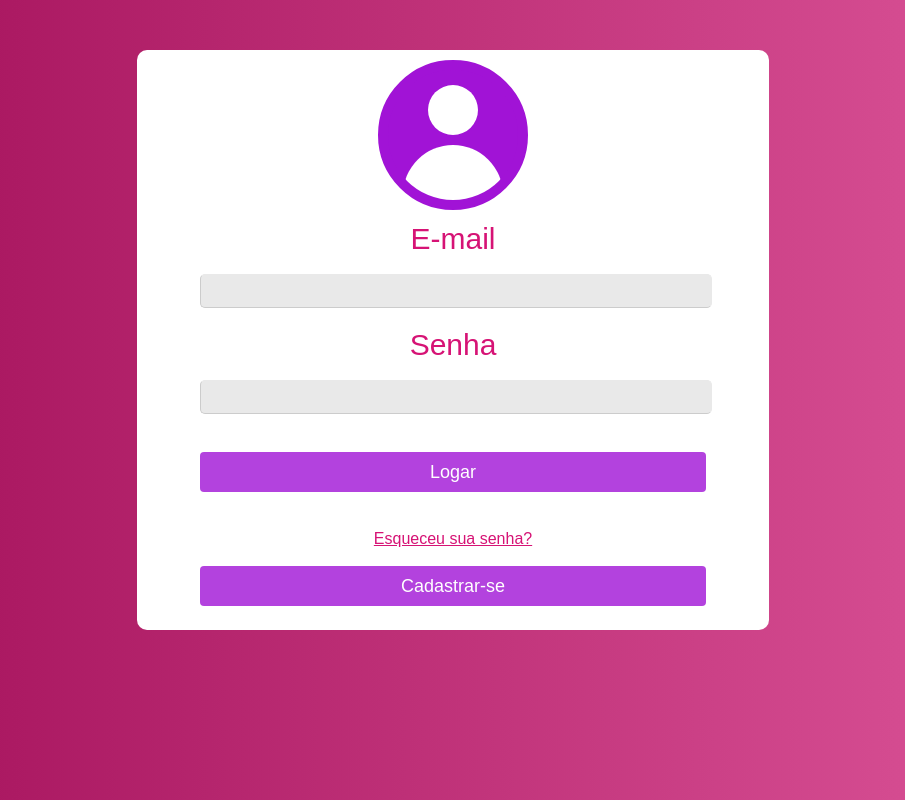
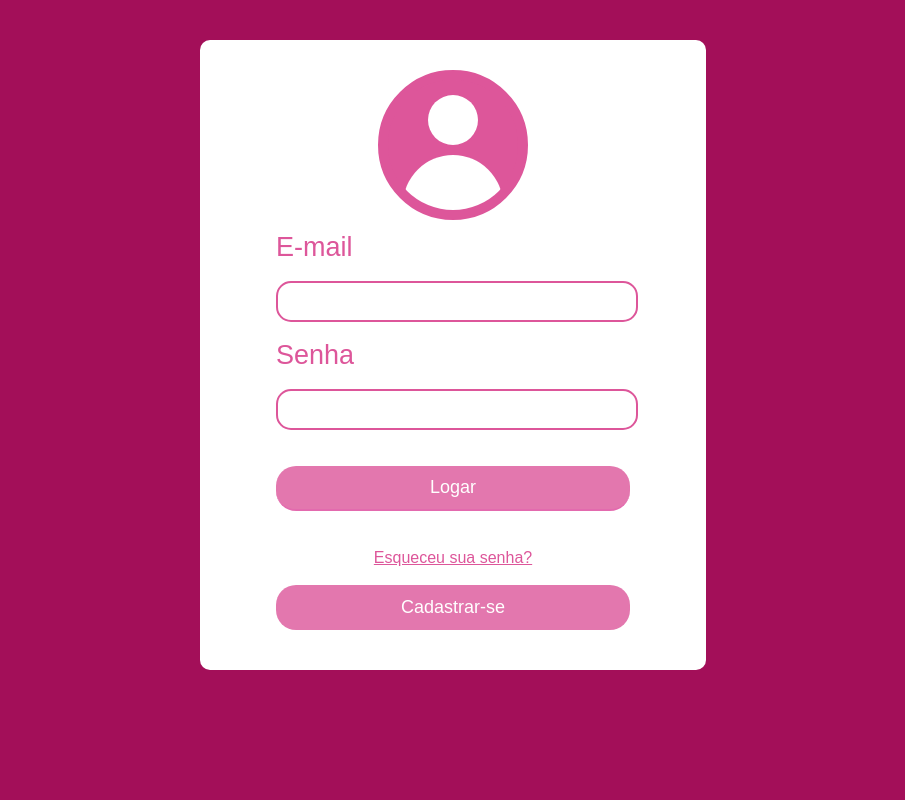
Before and after one commit to davioliveira-dev/ProjetoSistemaCabeleireiro, a PHP site: page /login.php in a window 1280 px wide. Shown: the whole page, without its empty margins (187-1092 px from the left). Run offline with PHP 8.4, Linux system fonts and the light colour scheme.

Commit message:
Estilos alterados CSS!

```diff
--- a/login.css
+++ b/login.css
@@ -1,18 +1,18 @@
 body{
-    background-image: linear-gradient(to left, #DD569A, #A30F59);
+    background: #A30F59;
 }
 .box{
-	width: 50%;
-	height: 580px;
+	width: 40%;
+	height: 630px;
 	margin: 0 auto;
 	border-radius: 10px;
     background-color: white;
 }
 .cont {
-    width: 80% ;
+    width: 70% ;
     margin: 0 auto;
-    margin-top: 50px;
-  }
+    margin-top: 40px;
+}
 .form{
     width: 100%;
     font-family: Arial, Helvetica, sans-serif;
@@ -22,14 +22,14 @@ body{
     display: inline-block;
     width: 150px;
     height: 150px;
-    background: #A113D6;
+    background: #DD569A;
     border-radius: 50%;
     position: relative;
-    border: 10px solid #A113D6;
+    border: 10px solid #DD569A;
     overflow: hidden;
     box-sizing: border-box;
     top: 10px;
-
+    margin-top: 20px;
 }
 .user::before{
     content: '';
@@ -54,56 +54,68 @@ body{
     top: 75px;
 }
 .login{
-    display: flex;
+    position: relative;
+    display: block;
     flex-direction: row;
-    justify-content: center;
+    justify-content: left;
     align-items: center;
-    font-size: 30px;
-    color: #D61375;
+    font-size: 27px;
+    color: #DD569A;
 }
 .senha{
-    display: flex;
+    position: relative;
+    display: block;
     flex-direction: row;
-    justify-content: center;
+    justify-content: left;
     align-items: center;
-    font-size: 30px;
-    color: #D61375;
+    font-size: 27px;
+    color: #DD569A;
 }
 .input{
     width: 100%;
-    color: #292929;
+    color: #DD569A;
     font-size: 18px;
-    background-color: #E9E9E9;
-    border: 1px solid #E9E9E9;
+    font-variant:bold;
+    background-color: #FFF;
+    border:2px solid #DD569A;
     -moz-border-radius: 5px;
     -webkit-border-radius: 5px;
-    border-radius: 5px;
-    height: 30px;
-    margin-bottom: 20px;
-    border-bottom: 1px solid #ccc;
-    border-left: 1px solid #ccc;
+    border-radius: 15px;
+    height: 35px;
+    margin-bottom: 0px;
+    border-bottom: 2px solid #DD569A;
+    border-left: 2px solid #DD569A;
     text-indent: 20px;
-    text-align: center;
-    font-style: bold;
+    font-weight: bold;
+    z-index: 2;
+    display: block;
 }
-
+input:focus, input:valid{
+    outline: none;
+    border-bottom: 2px solid #DD469A;
+}
+input:focus + label, input:valid + label{
+    top:-40px;
+    font-size: 17px;
+}
 .submit {
     width: 100%;
     font-size: 18px;
     border-radius: 4px;
     color: #fff;
-    height: 40px;
+    height: 45px;
     opacity: .8;
     margin-bottom: 20px;
     cursor: pointer;
-    background: #A113D6;
+    background: #DD569A;
     display: block;
     border: none;
     transition: 1s;
     top: 25px;
+    border-radius: 20px;
 }
 .submit:hover {
-    opacity: 2;
+    background: #A30F59;
 }
 a{
     text-decoration: none;
@@ -113,7 +125,10 @@ a{
     flex-direction: row;
     justify-content: center;
     align-items: center;
-    color:#D61375;
+    color:#DD569A;
     cursor: pointer;
     text-decoration-line:underline;
 }
+.ems:hover{
+    opacity: 3;
+}
--- a/login.php
+++ b/login.php
@@ -2,6 +2,7 @@
 <html>
     <head>
         <meta charset="utf-8">
+        <link rel="stylesheet" type="text/css" href="reset.css">
         <link rel="stylesheet" type="text/css" href="login.css">
         <title>Salão de Cabelereiro</title>
     </head>
--- /dev/null
+++ b/reset.css
@@ -0,0 +1,4 @@
+textarea:focus, input:focus, select:focus {
+    box-shadow: 0 0 0 0;
+    outline: 0;
+}
```
Also changed, not shown: bd_salao.sql (line endings or trailing spaces), cadastro.css (line endings or trailing spaces), cadastro.php (line endings or trailing spaces), conexao.php (line endings or trailing spaces), logado.css (line endings or trailing spaces), logado.php (line endings or trailing spaces), logando.php (line endings or trailing spaces), processa.php (line endings or trailing spaces).
